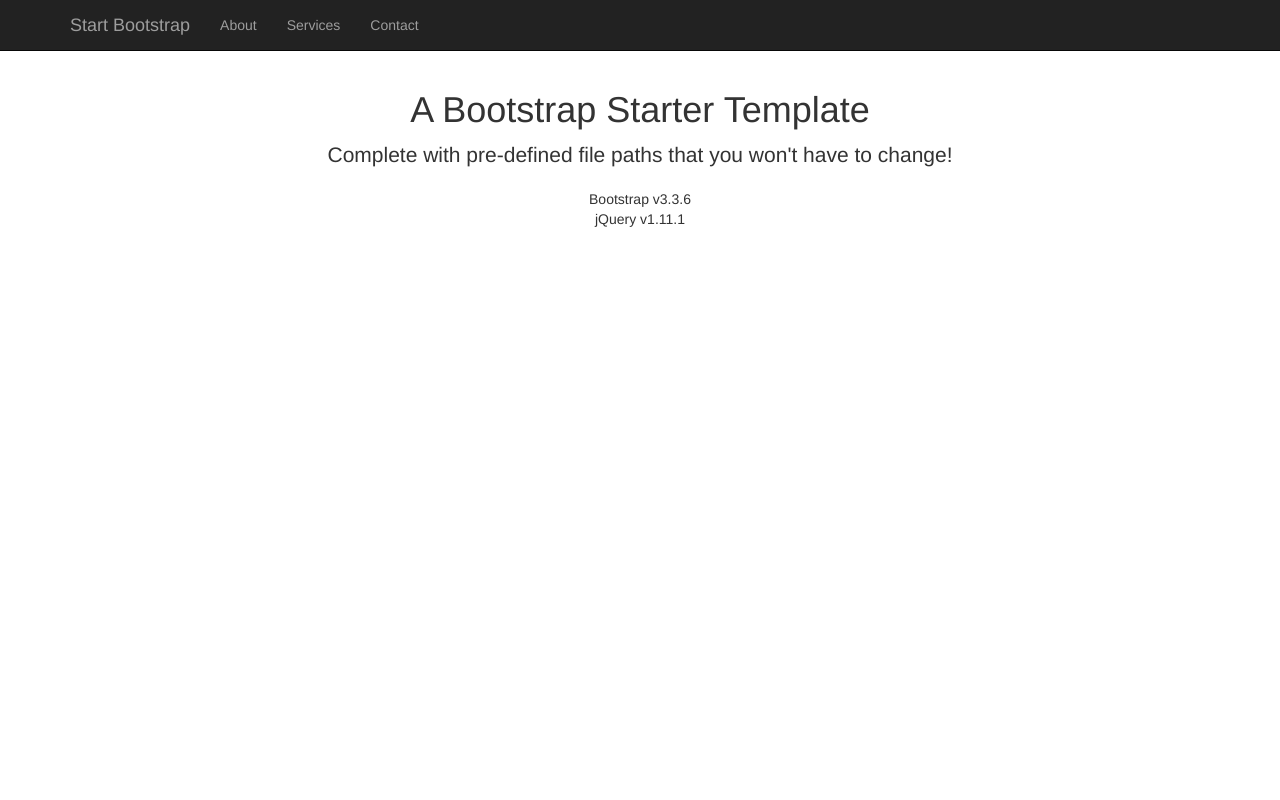
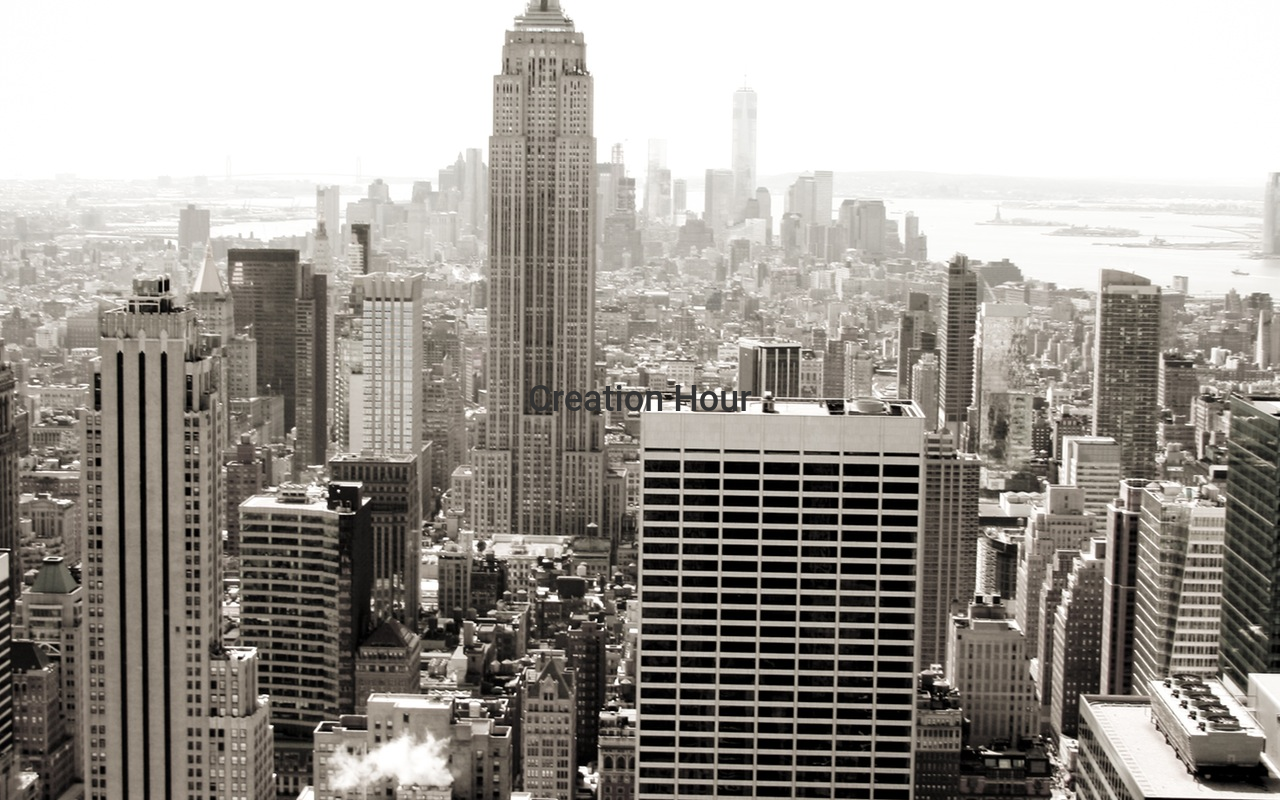
Before and after one commit to CreationHour/CreationHour.github.io-build, a website: page src/index.html in a window 1280 px wide. Drawn offline with nearby package versions, Linux system fonts and the light colour scheme; files that its build step writes are made by us from their sources; files whose address does not match are found by name; a web font is replaced by a local one.

Commit message:
started on the home page

```diff
--- a/gulpfile.js
+++ b/gulpfile.js
@@ -145,6 +145,7 @@ gulp.task('wiredep:dist', function () {
 
 gulp.task('default', ['clean:srv', 'wiredep:srv', 'sass:srv', 'js:srv', 'images:srv', 'fonts:srv'], function() {
 	browserSync.init({
+		// FIXME: fix serving
 		server: './',
 		notify: false
 	});
--- a/src/index.html
+++ b/src/index.html
@@ -13,43 +13,40 @@
 		<link rel="stylesheet" href="styles/main.css">
 	</head>
 
-	<body>
-		<nav class="navbar navbar-inverse navbar-fixed-top" role="navigation">
-			<div class="container">
-				<div class="navbar-header">
-					<button type="button" class="navbar-toggle" data-toggle="collapse" data-target="#bs-example-navbar-collapse-1">
-						<span class="sr-only">Toggle navigation</span>
-						<span class="icon-bar"></span>
-						<span class="icon-bar"></span>
-						<span class="icon-bar"></span>
-					</button>
-					<a class="navbar-brand" href="#">Start Bootstrap</a>
-				</div>
-				<div class="collapse navbar-collapse" id="bs-example-navbar-collapse-1">
-					<ul class="nav navbar-nav">
-						<li>
-								<a href="#">About</a>
-						</li>
-						<li>
-								<a href="#">Services</a>
-						</li>
-						<li>
-								<a href="#">Contact</a>
-						</li>
-					</ul>
-				</div>
-			</div>
-		</nav>
+	<body id="home">
+		<!--
+			 -<nav class="navbar navbar-inverse navbar-fixed-top" role="navigation">
+			 -  <div class="container">
+			 -    <div class="navbar-header">
+			 -      <button type="button" class="navbar-toggle" data-toggle="collapse" data-target="#bs-example-navbar-collapse-1">
+			 -        <span class="sr-only">Toggle navigation</span>
+			 -        <span class="icon-bar"></span>
+			 -        <span class="icon-bar"></span>
+			 -        <span class="icon-bar"></span>
+			 -      </button>
+			 -      <a class="navbar-brand" href="#">Start Bootstrap</a>
+			 -    </div>
+			 -    <div class="collapse navbar-collapse" id="bs-example-navbar-collapse-1">
+			 -      <ul class="nav navbar-nav">
+			 -        <li>
+			 -            <a href="#">About</a>
+			 -        </li>
+			 -        <li>
+			 -            <a href="#">Services</a>
+			 -        </li>
+			 -        <li>
+			 -            <a href="#">Contact</a>
+			 -        </li>
+			 -      </ul>
+			 -    </div>
+			 -  </div>
+			 -</nav>
+			 -->
 
-		<div class="container">
+		<div class="container-fluid">
 			<div class="row">
-				<div class="col-lg-12 text-center">
-					<h1>A Bootstrap Starter Template</h1>
-					<p class="lead">Complete with pre-defined file paths that you won't have to change!</p>
-					<ul class="list-unstyled">
-						<li>Bootstrap v3.3.6</li>
-						<li>jQuery v1.11.1</li>
-					</ul>
+				<div class="above-fold">
+					<h1> Creation Hour </h1>
 				</div>
 			</div>
 		</div>
--- a/src/styles/main.sass
+++ b/src/styles/main.sass
@@ -1,6 +1,33 @@
 @import 'flex'
+
+@font-face
+	font-family: 'Roboto'
+	src: url('assets/fonts/roboto-v15-latin-regular.eot'), url('assets/fonts/roboto-v15-latin-regular.ttf')
 
 body
 	padding: 0
 	margin: 0
 	padding-top: 70px
+
+@for $i from 1 to 6
+	h#{$i}
+		padding: 0
+		margin: 0
+		font-family: 'Roboto', sans-serif
+
+@mixin image-background($img)
+	background-image: url($img)
+	background-position: 50% 50%
+	background-repeat: no-repeat
+	width: 100vw
+	height: 100vh
+
+#home
+	padding: 0
+	margin: 0
+
+	.above-fold
+		@include image-background('assets/images/pexels-city.jpg')
+		@extend .layout
+		@extend .horizontal
+		@extend .center-center
```
Also changed, not shown: src/assets/images/arrow-down-gray-hi.png (added), src/assets/images/pexels-city.jpg (added).
